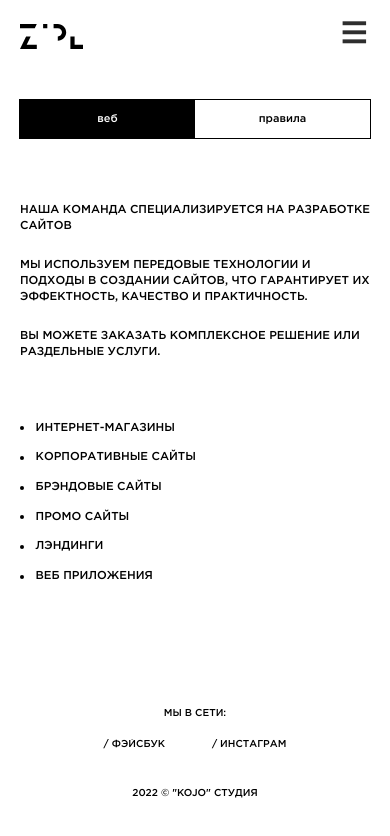
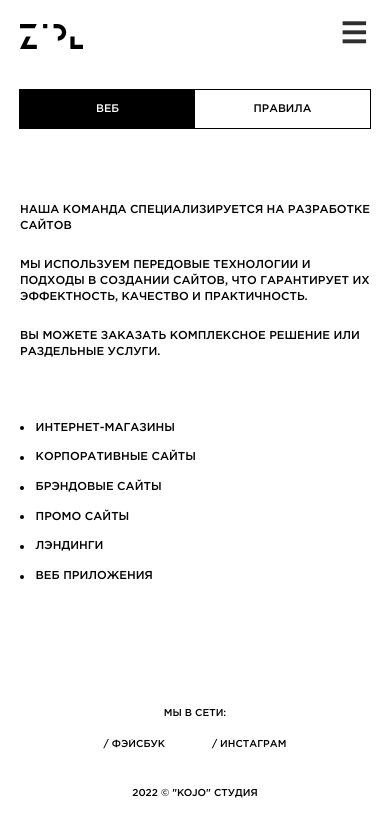
Before and after one commit to AnatolyKostarev/kojo, a React (Create React App) app: page /services in a window 390 px wide. Shown: the top 836 px of the page. Built offline with nearby package versions, Linux system fonts and the light colour scheme.

Commit message:
Fix styles

```diff
--- a/src/components/services_/services_mobile/ServiceMobileNavBar.css
+++ b/src/components/services_/services_mobile/ServiceMobileNavBar.css
@@ -6,7 +6,7 @@
 @media (max-width: 1023px) {
   .service__mobile_nav {
     position: fixed;
-    top: 80px;
+    top: 70px;
     left: 50%;
     display: block;
     padding: 20px;
@@ -34,7 +34,7 @@
     text-align: center;
   }
 
-  .service__mobile_nav > ul > li > a {
+  .service__mobile_nav > ul > li > span {
     display: block;
     width: 100%;
     font-size: 11px;
```
